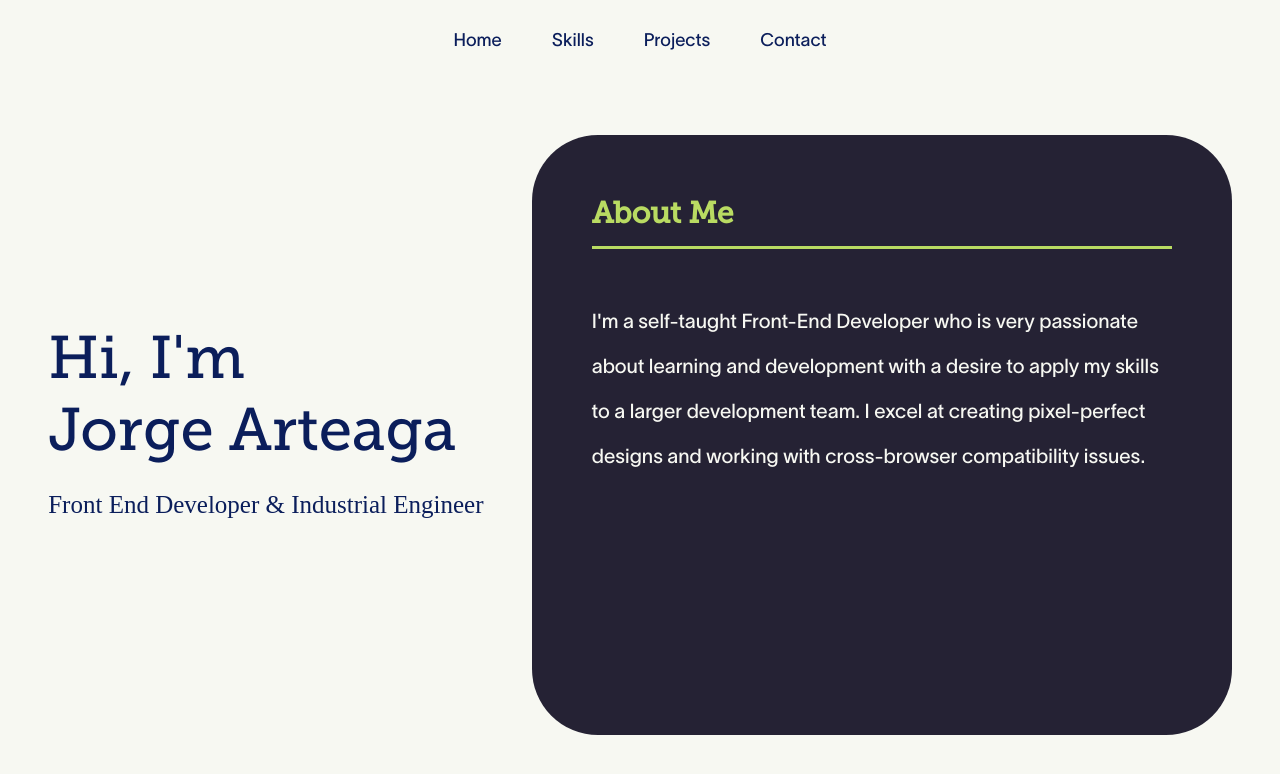
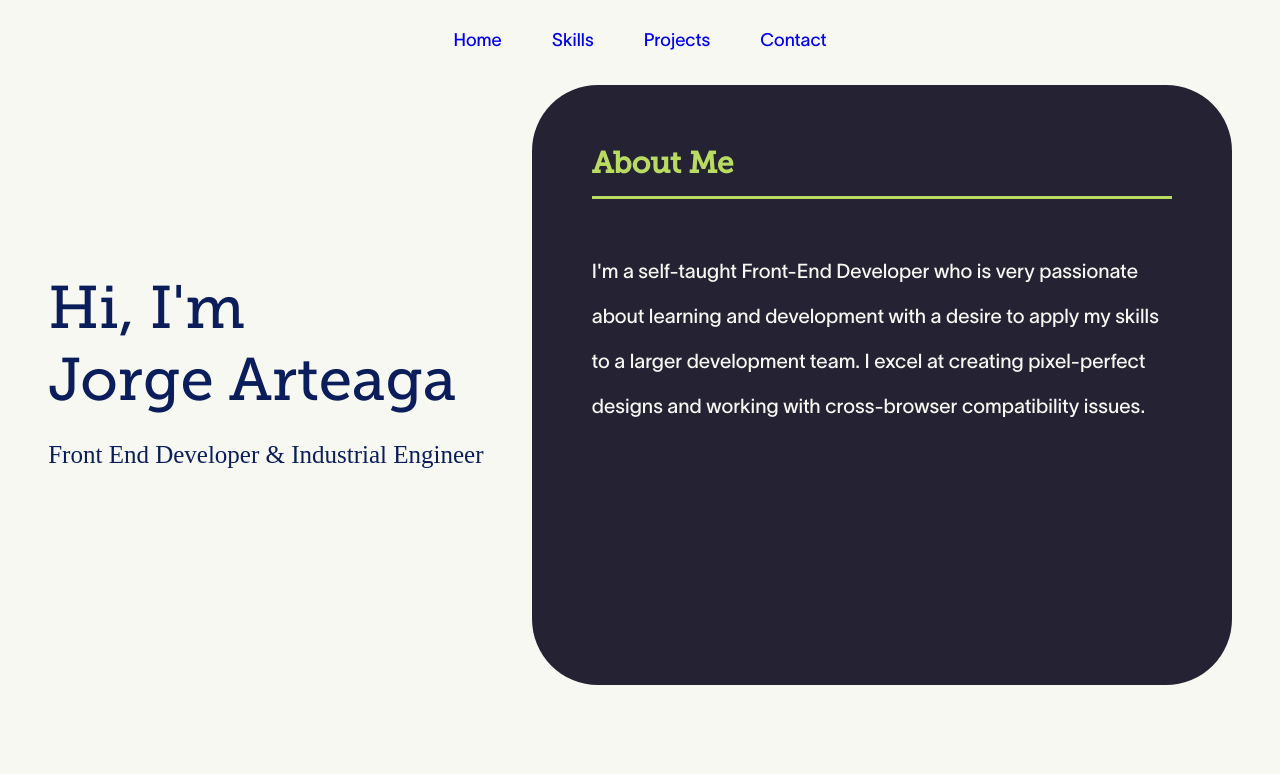
Before and after one commit to JorgeArteagaR3/portfolio, a React (Create React App) app: page / in a window 1280 px wide. Shown: the top 774 px of the page. Built offline with nearby package versions, Linux system fonts and the light colour scheme; a web font is replaced by a local one.

Commit message:
fixed nav bar bug

```diff
--- a/src/App.js
+++ b/src/App.js
@@ -7,8 +7,8 @@ import { Contact } from "./components/Contact/index";
 function App() {
     return (
         <>
-            <Header />
             <div className="app">
+                <Header />
                 <FirstPage />
                 <Skills />
                 <Projects />
--- a/src/components/Contact/index.js
+++ b/src/components/Contact/index.js
@@ -25,7 +25,7 @@ const Contact = () => {
     ];
     const [isCopied, setIsCopied] = useState(false);
     return (
-        <div className="effect contact-container">
+        <div className="effect contact-container" id="contact">
             <div className="contact-details">
                 <h2>Get In Touch</h2>
                 <div className="contact-details__container">
--- a/src/components/Contact/style.css
+++ b/src/components/Contact/style.css
@@ -1,5 +1,6 @@
 .contact-container {
-    padding-top: 5em;
+    display: flex;
+    align-items: center;
 }
 .contact-details {
     width: 1200px;
@@ -15,6 +16,7 @@
     place-items: center;
     padding-top: 3em;
     border: 2px solid rgba(164, 167, 255, 0.12);
+    margin-bottom: 5em;
 }
 .contact-details > h2 {
     margin-top: 1em;
--- a/src/components/FirstPage/index.js
+++ b/src/components/FirstPage/index.js
@@ -3,7 +3,7 @@ import { AboutMe } from "../AboutMe";
 import "./style.css";
 const FirstPage = () => {
     return (
-        <div className="first-page effect">
+        <div className="first-page effect" id="home">
             <div className="hero">
                 <div className="hero-text">
                     <h1>
--- a/src/components/Header/index.js
+++ b/src/components/Header/index.js
@@ -1,14 +1,24 @@
 import React from "react";
 import "./style.css";
 const Header = () => {
+    window.addEventListener("hashchange", function () {});
+
     return (
         <header>
             <nav>
                 <ul className="header-directions">
-                    <li>Home</li>
-                    <li>Skills</li>
-                    <li>Projects</li>
-                    <li>Contact</li>
+                    <li>
+                        <a href="#home">Home</a>
+                    </li>
+                    <li>
+                        <a href="#skills">Skills</a>
+                    </li>
+                    <li>
+                        <a href="#projects">Projects</a>
+                    </li>
+                    <li>
+                        <a href="#contact">Contact</a>
+                    </li>
                 </ul>
             </nav>
         </header>
--- a/src/components/Header/style.css
+++ b/src/components/Header/style.css
@@ -15,6 +15,9 @@ header {
     margin: 0 auto;
     padding-top: 3em;
     padding-bottom: 2em;
+    position: fixed;
+    background: var(--bgcolor);
+    z-index: 10;
 }
 .header-directions {
     display: flex;
@@ -25,10 +28,17 @@ header {
 .header-directions > li {
     font-size: 1.8rem;
 }
+.header-directions > li > a {
+    text-decoration: none;
+}
+.header-directions > li > a:visited {
+    color: inherit;
+}
 .hero {
     display: flex;
     justify-content: space-evenly;
     align-items: center;
+    padding-top: 2em;
 }
 .hero-text {
     display: flex;
--- a/src/components/Projects/index.js
+++ b/src/components/Projects/index.js
@@ -57,7 +57,7 @@ const Projects = () => {
     };
 
     return (
-        <div className="projects effect">
+        <div className="projects effect" id="projects">
             <h2>My Projects</h2>
             <div className="projects-container">
                 <Swiper
--- a/src/components/Projects/style.css
+++ b/src/components/Projects/style.css
@@ -1,3 +1,6 @@
+.projects {
+    padding-top: 6em;
+}
 .projects > h2 {
     font-size: 7rem;
     font-family: MuseoSlab;
--- a/src/components/Skills/index.js
+++ b/src/components/Skills/index.js
@@ -19,7 +19,7 @@ const Skills = () => {
         { text: "Git", Icon: FaGitAlt, color: "#f44d27" },
     ];
     return (
-        <div className="skills effect">
+        <div className="skills effect" id="skills">
             <h2>My Skills</h2>
             <div className="marquee">
                 <div className="marquee--inner">
--- a/src/components/Skills/style.css
+++ b/src/components/Skills/style.css
@@ -1,6 +1,7 @@
 .skills {
     display: flex;
     flex-direction: column;
+    padding-top: 2em;
 }
 .skills > h2 {
     font-size: 8rem;
```
